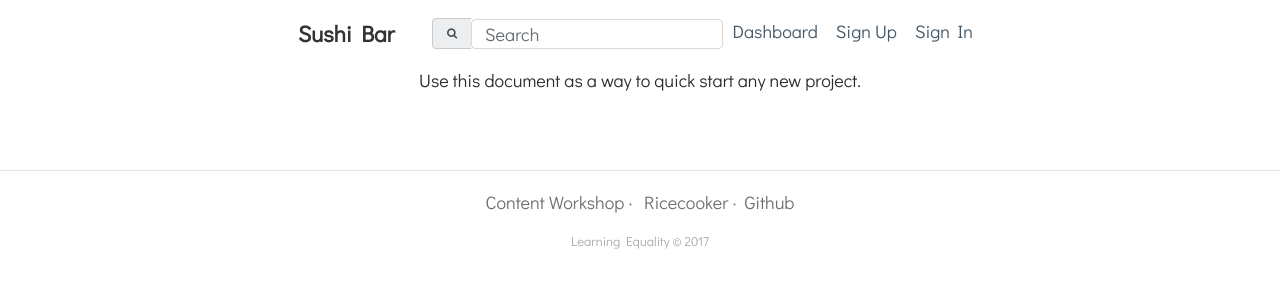
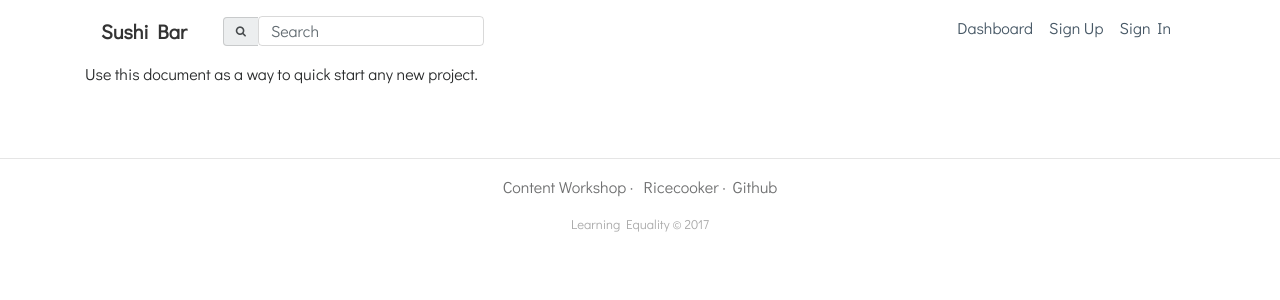
Before and after one commit to ivanistheone/waiter, a Django app: page /about/ in a window 1280 px wide. Shown: the top 300 px of the page. Run offline with Django 3.2, Linux system fonts and the light colour scheme; parts of the project's set-up code (start-up, migrations or seed data) failed here and were passed over; some libraries are stand-ins or nearby versions.

Commit message:
chao is the best

```diff
--- a/waiter/static/css/project.css
+++ b/waiter/static/css/project.css
@@ -92,90 +92,30 @@
 /*
 TODO(arvnd): The z-index for the typeahead suggestion is janky
 */
-/* scaffolding */
-/* ----------- */
 
-html {
-  overflow-y: scroll;
-  *overflow-x: hidden;
-}
-
-.container {
-  max-width: 750px;
-  margin: 0 auto;
-  text-align: center;
-}
-
-.tt-menu,
-.gist {
-  text-align: left;
-}
-
-/* base styles */
-/* ----------- */
-
-html {
-  font: normal normal normal 18px/1.2 "Helvetica Neue", Roboto, "Segoe UI", Calibri, sans-serif;
-  color: #292f33;
-}
-
-
-a {
-  color: #03739c;
-  text-decoration: none;
-}
-
-a:hover {
-  text-decoration: underline;
-}
-
-.table-of-contents li {
-  display: inline-block;
-  *display: inline;
-  zoom: 1;
-}
-
-.table-of-contents li a {
-  font-size: 16px;
-  color: #999;
-}
-
-p + p {
-  margin: 30px 0 0 0;
-}
-
-/* site theme */
-/* ---------- */
-
-/*.tt-input,
+.tt-input,
 .tt-hint {
     width: 396px;
     height: 30px;
     padding: 8px 12px;
-    font-size: 24px;
     line-height: 30px;
-    border: 2px solid #ccc;
-    border-radius: 8px;
     outline: none;
-}
-
-.tt-input {
-    box-shadow: inset 0 1px 1px rgba(0, 0, 0, 0.075);
 }
 
 .tt-hint {
     color: #999;
+    margin-top: 1px;
+    font-family: inherit;
 }
 
 .tt-menu {
-    width: 422px;
+    width: 350px;
     margin-top: 12px;
     padding: 8px 0;
     background-color: #fff;
     border: 1px solid #ccc;
     border: 1px solid rgba(0, 0, 0, 0.2);
-    border-radius: 8px;
-    box-shadow: 0 5px 10px rgba(0,0,0,.2);
+    border-radius: 4px;
 }
 
 .tt-suggestion {
@@ -192,4 +132,4 @@
 
 .tt-suggestion p {
     margin: 0;
-}*/
+}
```
